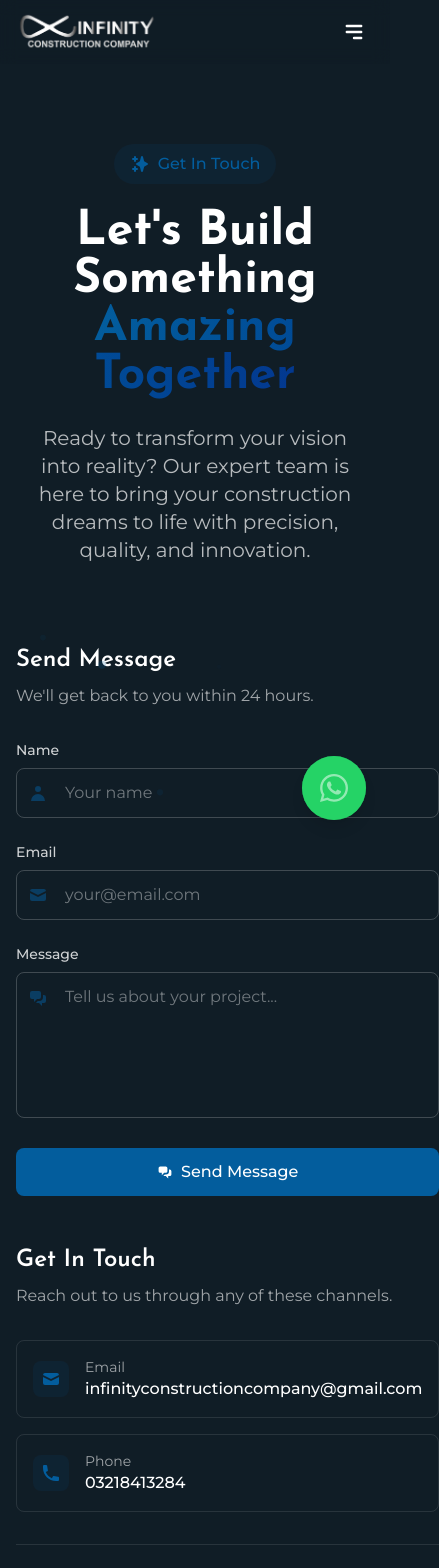
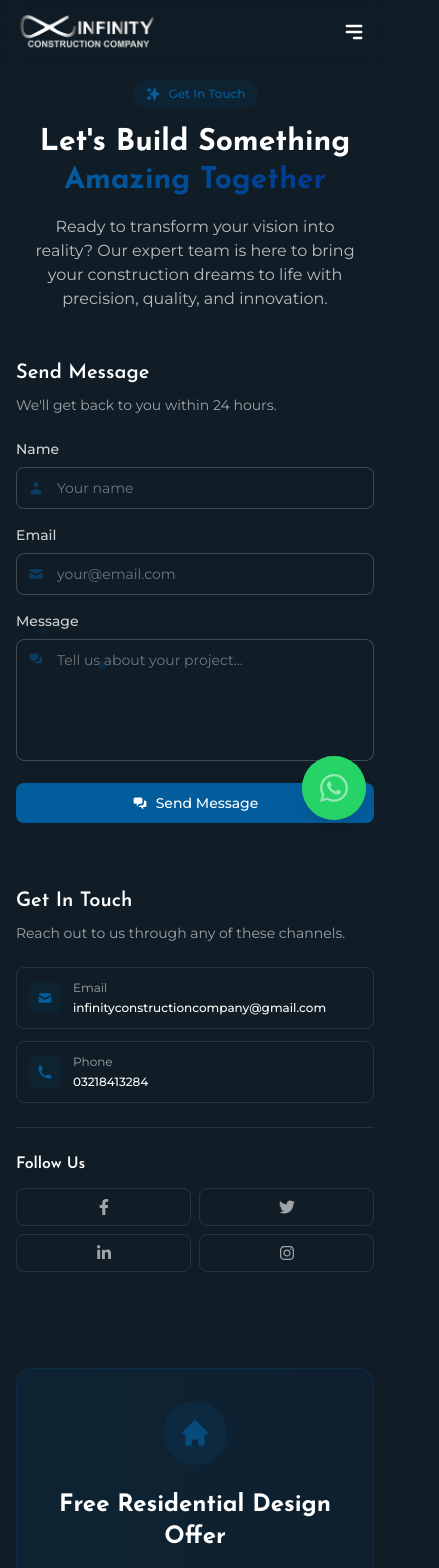
Before and after one commit to hamzaq453/infinity-construction-website, a Next.js app: page /contact in a window 390 px wide. Shown: the top 1568 px of the page, 439 px wide, since content can reach past the window. Built offline with nearby package versions, Linux system fonts and the light colour scheme.

Commit message:
all done

```diff
--- a/src/app/contact/page.tsx
+++ b/src/app/contact/page.tsx
@@ -10,9 +10,11 @@ export default function ContactPage() {
     {/* <Contact1 /> */}
     <Contact2 />
     {/* <Contact3 /> */}
-    <div className="mb-16 max-w-6xl mx-auto">
-      <Offer/>
-    </div>
+    <section className="relative px-4 py-12 sm:px-6 lg:px-8 bg-background">
+        <div className="max-w-7xl mx-auto">
+          <Offer />
+        </div>
+      </section>
     </>
   );
 };
--- a/src/components/Services/DetailPage/Hero.tsx
+++ b/src/components/Services/DetailPage/Hero.tsx
@@ -147,7 +147,7 @@ const Hero = ({
             className="flex flex-col sm:flex-row gap-4 justify-center items-center"
           >
             {/* Primary CTA */}
-            <Link href={ctaLink}>
+            <Link href="/portfolio">
               <motion.button
                 whileHover={{
                   scale: 1.05,
@@ -161,7 +161,7 @@ const Hero = ({
                   whileHover={{ y: -1 }}
                   transition={{ duration: 0.2 }}
                 >
-                  {ctaText}
+                  View Our Work
                 </motion.span>
                 <motion.div
                   className="absolute inset-0 bg-gradient-to-r from-primary to-royal opacity-0 group-hover:opacity-100"
--- a/src/components/contact/Contact2.tsx
+++ b/src/components/contact/Contact2.tsx
@@ -107,37 +107,14 @@ const Contact2 = () => {
   ];
 
   return (
-    <div className="min-h-screen bg-background py-24 px-4 sm:px-6 lg:px-8">
+    <div className="min-h-screen bg-background py-12 sm:py-16 md:py-20 lg:py-24 px-4 sm:px-6 lg:px-8">
       <div className="max-w-6xl mx-auto">
         {/* Header */}
-        {/* <motion.div
-          initial={{ opacity: 0, y: 30 }}
-          animate={{ opacity: 1, y: 0 }}
-          transition={{ duration: 0.6 }}
-          className="text-center mb-16"
-        >
-          <motion.h1
-            initial={{ opacity: 0, y: 20 }}
-            animate={{ opacity: 1, y: 0 }}
-            transition={{ duration: 0.6, delay: 0.2 }}
-            className="text-4xl md:text-5xl font-bold text-foreground mb-4 font-josefin-sans"
-          >
-            Let's <span className="text-primary">Connect</span>
-          </motion.h1>
-          <motion.p
-            initial={{ opacity: 0, y: 20 }}
-            animate={{ opacity: 1, y: 0 }}
-            transition={{ duration: 0.6, delay: 0.4 }}
-            className="text-lg text-foreground/70 font-montserrat max-w-2xl mx-auto"
-          >
-            Have a project in mind? We'd love to hear from you. Send us a message and we'll respond as soon as possible.
-          </motion.p>
-        </motion.div> */}
         <motion.section
           initial={{ opacity: 0, y: 50 }}
           animate={{ opacity: 1, y: 0 }}
           transition={{ duration: 0.8 }}
-          className="relative pt-12 pb-20 px-4 sm:px-6 lg:px-8"
+          className="relative pt-8 sm:pt-12 pb-12 sm:pb-16 md:pb-20"
         >
           <div className="max-w-7xl mx-auto">
             <div className="text-center">
@@ -145,10 +122,10 @@ const Contact2 = () => {
                 initial={{ opacity: 0, scale: 0.8 }}
                 animate={{ opacity: 1, scale: 1 }}
                 transition={{ duration: 0.6, delay: 0.2 }}
-                className="inline-flex items-center space-x-2 bg-primary/10 px-4 py-2 rounded-full mb-6"
+                className="inline-flex items-center space-x-2 bg-primary/10 px-3 sm:px-4 py-1.5 sm:py-2 rounded-full mb-4 sm:mb-6"
               >
-                <HiSparkles className="w-5 h-5 text-primary" />
-                <span className="text-primary font-medium font-montserrat">
+                <HiSparkles className="w-4 h-4 sm:w-5 sm:h-5 text-primary" />
+                <span className="text-xs sm:text-sm text-primary font-medium font-montserrat">
                   Get In Touch
                 </span>
               </motion.div>
@@ -157,7 +134,7 @@ const Contact2 = () => {
                 initial={{ opacity: 0, y: 30 }}
                 animate={{ opacity: 1, y: 0 }}
                 transition={{ duration: 0.6, delay: 0.4 }}
-                className="text-5xl md:text-7xl font-bold text-foreground mb-6 font-josefin-sans"
+                className="text-3xl sm:text-4xl md:text-5xl lg:text-6xl xl:text-7xl font-bold text-foreground mb-4 sm:mb-6 font-josefin-sans leading-tight"
               >
                 Let's Build Something
                 <br />
@@ -170,7 +147,7 @@ const Contact2 = () => {
                 initial={{ opacity: 0, y: 30 }}
                 animate={{ opacity: 1, y: 0 }}
                 transition={{ duration: 0.6, delay: 0.6 }}
-                className="text-xl text-foreground/70 max-w-3xl mx-auto font-montserrat"
+                className="text-base sm:text-lg md:text-xl text-foreground/70 max-w-3xl mx-auto font-montserrat px-4 sm:px-0"
               >
                 Ready to transform your vision into reality? Our expert team is
                 here to bring your construction dreams to life with precision,
@@ -208,82 +185,82 @@ const Contact2 = () => {
           </div>
         </motion.section>
 
-        <div className="grid lg:grid-cols-2 gap-12 lg:gap-16">
+        <div className="grid lg:grid-cols-2 gap-8 sm:gap-10 md:gap-12 lg:gap-16">
           {/* Contact Form - Minimal Design */}
           <motion.div
             initial={{ opacity: 0, x: -30 }}
             animate={{ opacity: 1, x: 0 }}
             transition={{ duration: 0.6, delay: 0.3 }}
-            className="space-y-8"
+            className="space-y-6 sm:space-y-8"
           >
             <div>
-              <h2 className="text-2xl font-semibold text-foreground mb-2 font-josefin-sans">
+              <h2 className="text-xl sm:text-2xl font-semibold text-foreground mb-2 font-josefin-sans">
                 Send Message
               </h2>
-              <p className="text-foreground/60 font-montserrat">
+              <p className="text-sm sm:text-base text-foreground/60 font-montserrat">
                 We'll get back to you within 24 hours.
               </p>
             </div>
 
             <motion.form
               onSubmit={handleSubmit}
-              className="space-y-6"
+              className="space-y-4 sm:space-y-6"
               initial={{ opacity: 0, y: 20 }}
               animate={{ opacity: 1, y: 0 }}
               transition={{ duration: 0.6, delay: 0.5 }}
             >
               {/* Name Field */}
-              <motion.div whileFocus={{ scale: 1.02 }} className="group">
+              <motion.div whileFocus={{ scale: 1.01 }} className="group">
                 <label className="block text-sm font-medium text-foreground/80 mb-2 font-montserrat">
                   Name
                 </label>
                 <div className="relative">
-                  <HiUser className="absolute left-3 top-1/2 transform -translate-y-1/2 text-primary/50 w-5 h-5 group-focus-within:text-primary transition-colors duration-300" />
+                  <HiUser className="absolute left-3 top-1/2 transform -translate-y-1/2 text-primary/50 w-4 h-4 sm:w-5 sm:h-5 group-focus-within:text-primary transition-colors duration-300" />
                   <input
                     type="text"
                     name="name"
                     value={formData.name}
                     onChange={handleInputChange}
                     required
-                    className="w-full pl-12 pr-4 py-3 bg-transparent border border-foreground/20 rounded-lg text-foreground placeholder-foreground/40 focus:outline-none focus:border-primary focus:ring-1 focus:ring-primary/30 transition-all duration-300 font-montserrat"
+                    className="w-full pl-10 sm:pl-12 pr-3 sm:pr-4 py-2.5 sm:py-3 text-sm sm:text-base bg-transparent border border-foreground/20 rounded-lg text-foreground placeholder-foreground/40 focus:outline-none focus:border-primary focus:ring-1 focus:ring-primary/30 transition-all duration-300 font-montserrat"
                     placeholder="Your name"
                   />
                 </div>
               </motion.div>
 
               {/* Email Field */}
-              <motion.div whileFocus={{ scale: 1.02 }} className="group">
+              <motion.div whileFocus={{ scale: 1.01 }} className="group">
                 <label className="block text-sm font-medium text-foreground/80 mb-2 font-montserrat">
                   Email
                 </label>
                 <div className="relative">
-                  <HiMail className="absolute left-3 top-1/2 transform -translate-y-1/2 text-primary/50 w-5 h-5 group-focus-within:text-primary transition-colors duration-300" />
+                  <HiMail className="absolute left-3 top-1/2 transform -translate-y-1/2 text-primary/50 w-4 h-4 sm:w-5 sm:h-5 group-focus-within:text-primary transition-colors duration-300" />
                   <input
                     type="email"
                     name="email"
                     value={formData.email}
                     onChange={handleInputChange}
                     required
-                    className="w-full pl-12 pr-4 py-3 bg-transparent border border-foreground/20 rounded-lg text-foreground placeholder-foreground/40 focus:outline-none focus:border-primary focus:ring-1 focus:ring-primary/30 transition-all duration-300 font-montserrat"
+                    className="w-full pl-10 sm:pl-12 pr-3 sm:pr-4 py-2.5 sm:py-3 text-sm sm:text-base bg-transparent border border-foreground/20 rounded-lg text-foreground placeholder-foreground/40 focus:outline-none focus:border-primary focus:ring-1 focus:ring-primary/30 transition-all duration-300 font-montserrat"
                     placeholder="your@email.com"
                   />
                 </div>
               </motion.div>
 
               {/* Message Field */}
-              <motion.div whileFocus={{ scale: 1.02 }} className="group">
+              <motion.div whileFocus={{ scale: 1.01 }} className="group">
                 <label className="block text-sm font-medium text-foreground/80 mb-2 font-montserrat">
                   Message
                 </label>
                 <div className="relative">
-                  <HiChatAlt2 className="absolute left-3 top-4 text-primary/50 w-5 h-5 group-focus-within:text-primary transition-colors duration-300" />
+                  <HiChatAlt2 className="absolute left-3 top-3 sm:top-4 text-primary/50 w-4 h-4 sm:w-5 sm:h-5 group-focus-within:text-primary transition-colors duration-300" />
                   <textarea
                     name="message"
                     value={formData.message}
                     onChange={handleInputChange}
                     required
                     rows={5}
-                    className="w-full pl-12 pr-4 py-3 bg-transparent border border-foreground/20 rounded-lg text-foreground placeholder-foreground/40 focus:outline-none focus:border-primary focus:ring-1 focus:ring-primary/30 transition-all duration-300 font-montserrat resize-none"
+                    className="w-full pl-10 sm:pl-12 pr-3 sm:pr-4 py-2.5 sm:py-3 text-sm sm:text-base bg-transparent border border-foreground/20 rounded-lg text-foreground placeholder-foreground/40 focus:outline-none focus:border-primary focus:ring-1 focus:ring-primary/30 transition-all duration-300 font-montserrat resize-none"
                     placeholder="Tell us about your project..."
                   />
                 </div>
@@ -298,7 +275,7 @@ const Contact2 = () => {
                   boxShadow: "0 10px 30px rgba(3, 93, 157, 0.2)",
                 }}
                 whileTap={{ scale: 0.98 }}
-                className="w-full bg-primary hover:bg-royal text-white py-3 px-6 rounded-lg font-medium transition-all duration-300 relative overflow-hidden group disabled:opacity-50 disabled:cursor-not-allowed font-montserrat"
+                className="w-full bg-primary hover:bg-royal text-white py-2.5 sm:py-3 px-4 sm:px-6 rounded-lg text-sm sm:text-base font-medium transition-all duration-300 relative overflow-hidden group disabled:opacity-50 disabled:cursor-not-allowed font-montserrat"
               >
                 <motion.span
                   className="relative z-10 flex items-center justify-center space-x-2"
@@ -315,12 +292,12 @@ const Contact2 = () => {
                         }}
                         className="w-4 h-4 border-2 border-white border-t-transparent rounded-full"
                       />
-                      <span>Sending...</span>
+                      <span className="text-sm sm:text-base">Sending...</span>
                     </>
                   ) : (
                     <>
-                      <HiChatAlt2 className="w-4 h-4" />
-                      <span>Send Message</span>
+                      <HiChatAlt2 className="w-4 h-4 sm:w-5 sm:h-5" />
+                      <span className="text-sm sm:text-base">Send Message</span>
                     </>
                   )}
                 </motion.span>
@@ -366,19 +343,19 @@ const Contact2 = () => {
             initial={{ opacity: 0, x: 30 }}
             animate={{ opacity: 1, x: 0 }}
             transition={{ duration: 0.6, delay: 0.4 }}
-            className="space-y-8"
+            className="space-y-6 sm:space-y-8 mt-8 lg:mt-0"
           >
             <div>
-              <h2 className="text-2xl font-semibold text-foreground mb-2 font-josefin-sans">
+              <h2 className="text-xl sm:text-2xl font-semibold text-foreground mb-2 font-josefin-sans">
                 Get In Touch
               </h2>
-              <p className="text-foreground/60 font-montserrat">
+              <p className="text-sm sm:text-base text-foreground/60 font-montserrat">
                 Reach out to us through any of these channels.
               </p>
             </div>
 
             {/* Contact Info Cards */}
-            <div className="space-y-4">
+            <div className="space-y-3 sm:space-y-4">
               {contactInfo.map((info, index) => (
                 <motion.a
                   key={info.label}
@@ -386,23 +363,23 @@ const Contact2 = () => {
                   initial={{ opacity: 0, y: 20 }}
                   animate={{ opacity: 1, y: 0 }}
                   transition={{ duration: 0.4, delay: 0.1 * index }}
-                  whileHover={{ scale: 1.02, x: 5 }}
-                  className="block p-4 bg-transparent border border-foreground/10 rounded-lg hover:border-primary/30 hover:bg-primary/5 transition-all duration-300 group"
+                  whileHover={{ scale: 1.01, x: 5 }}
+                  className="block p-3 sm:p-4 bg-transparent border border-foreground/10 rounded-lg hover:border-primary/30 hover:bg-primary/5 transition-all duration-300 group"
                   target="_blank"
                 >
-                  <div className="flex items-center space-x-4">
+                  <div className="flex items-center space-x-3 sm:space-x-4">
                     <motion.div
                       whileHover={{ rotate: 360 }}
                       transition={{ duration: 0.6 }}
-                      className="p-2 rounded-lg bg-primary/10 text-primary group-hover:bg-primary/20 transition-colors duration-300"
+                      className="p-2 rounded-lg bg-primary/10 text-primary group-hover:bg-primary/20 transition-colors duration-300 flex-shrink-0"
                     >
-                      <info.icon className="w-5 h-5" />
+                      <info.icon className="w-4 h-4 sm:w-5 sm:h-5" />
                     </motion.div>
-                    <div>
-                      <p className="text-sm text-foreground/60 font-montserrat">
+                    <div className="min-w-0 flex-1">
+                      <p className="text-xs sm:text-sm text-foreground/60 font-montserrat mb-1">
                         {info.label}
                       </p>
-                      <p className="text-foreground font-medium font-montserrat">
+                      <p className="text-xs sm:text-base text-foreground font-medium font-montserrat break-words">
                         {info.value}
                       </p>
                     </div>
@@ -416,12 +393,12 @@ const Contact2 = () => {
               initial={{ opacity: 0, y: 20 }}
               animate={{ opacity: 1, y: 0 }}
               transition={{ duration: 0.6, delay: 0.8 }}
-              className="pt-8 border-t border-foreground/10"
+              className="pt-6 sm:pt-8 border-t border-foreground/10"
             >
-              <h3 className="text-lg font-semibold text-foreground mb-4 font-josefin-sans">
+              <h3 className="text-base sm:text-lg font-semibold text-foreground mb-3 sm:mb-4 font-josefin-sans">
                 Follow Us
               </h3>
-              <div className="grid grid-cols-3 gap-3">
+              <div className="grid grid-cols-2 sm:grid-cols-3 gap-2 sm:gap-3">
                 {socialLinks.map((social, index) => (
                   <motion.a
                     key={index}
@@ -430,16 +407,16 @@ const Contact2 = () => {
                     animate={{ opacity: 1, scale: 1 }}
                     transition={{ duration: 0.4, delay: 0.1 * index }}
                     whileHover={{
-                      scale: 1.1,
+                      scale: 1.05,
                       y: -2,
                       boxShadow: "0 5px 15px rgba(0,0,0,0.1)",
                     }}
                     whileTap={{ scale: 0.95 }}
-                    className={`p-3 rounded-lg bg-transparent border border-foreground/10 text-foreground/60 ${social.color} transition-all duration-300 hover:border-primary/30 hover:bg-primary/5 group`}
+                    className={`p-2.5 sm:p-3 rounded-lg bg-transparent border border-foreground/10 text-foreground/60 ${social.color} transition-all duration-300 hover:border-primary/30 hover:bg-primary/5 group flex items-center justify-center`}
                     title={social.label}
                     target="_blank"
                   >
-                    <social.icon className="w-5 h-5 mx-auto" />
+                    <social.icon className="w-4 h-4 sm:w-5 sm:h-5" />
                   </motion.a>
                 ))}
               </div>
--- a/src/components/layout/Footer.tsx
+++ b/src/components/layout/Footer.tsx
@@ -1,6 +1,6 @@
 "use client";
 
-import { useState } from "react";
+import { useState, useMemo } from "react";
 import {
   HiArrowRight,
   HiMail,
@@ -10,6 +10,8 @@ import {
 import { FaFacebook, FaTwitter, FaInstagram, FaLinkedin } from "react-icons/fa";
 import Image from "next/image";
 import Link from "next/link";
+import { industrialServicesData } from "@/components/Services/industrialData";
+import { residentialServicesData } from "@/components/Services/residentialData";
 
 const Footer = () => {
   const [email, setEmail] = useState("");
@@ -21,13 +23,26 @@ const Footer = () => {
     setEmail("");
   };
 
-  const services = [
-    "Building Construction",
-    "Architecture Design",
-    "Building Renovation",
-    "Flooring & Roofing",
-    "Building Maintenance",
-  ];
+  // Get 5 random services from both industrial and residential data
+  const services = useMemo(() => {
+    // Combine all services from both arrays
+    const allServices = [
+      ...industrialServicesData.services.map((service) => ({
+        title: service.title,
+        slug: service.slug,
+        type: "industrial" as const,
+      })),
+      ...residentialServicesData.services.map((service) => ({
+        title: service.title,
+        slug: service.slug,
+        type: "residential" as const,
+      })),
+    ];
+
+    // Shuffle array and get 5 random services
+    const shuffled = [...allServices].sort(() => Math.random() - 0.5);
+    return shuffled.slice(0, 5);
+  }, []);
 
   const navigationLinks = [
     { name: "Home", href: "/" },
@@ -37,10 +52,26 @@ const Footer = () => {
   ];
 
   const socialLinks = [
-    { icon: FaFacebook, href: "https://www.facebook.com/InfinityCCPK", label: "Facebook" },
-    { icon: FaTwitter, href: "https://twitter.com/infinityCCPK", label: "Twitter" },
-    { icon: FaInstagram, href: "https://www.instagram.com/infinityccpk/", label: "Instagram" },
-    { icon: FaLinkedin, href: "https://www.linkedin.com/company/infinityccpk", label: "LinkedIn" },
+    {
+      icon: FaFacebook,
+      href: "https://www.facebook.com/InfinityCCPK",
+      label: "Facebook",
+    },
+    {
+      icon: FaTwitter,
+      href: "https://twitter.com/infinityCCPK",
+      label: "Twitter",
+    },
+    {
+      icon: FaInstagram,
+      href: "https://www.instagram.com/infinityccpk/",
+      label: "Instagram",
+    },
+    {
+      icon: FaLinkedin,
+      href: "https://www.linkedin.com/company/infinityccpk",
+      label: "LinkedIn",
+    },
   ];
 
   return (
@@ -74,15 +105,14 @@ const Footer = () => {
             </h4>
             <ul className="space-y-3">
               {services.map((service, index) => (
-                <li
-                  key={service}
-                  className={`text-sm font-montserrat transition-colors duration-300 cursor-pointer ${
-                    index === 0
-                      ? "text-primary font-semibold"
-                      : "text-foreground/70 hover:text-primary"
-                  }`}
-                >
-                  {service}
+                <li key={`${service.type}-${service.slug}`}>
+                  <Link
+                    href={`/${service.type}/${service.slug}`}
+                    className={`text-sm font-montserrat transition-colors duration-300 cursor-pointer block text-foreground/70 hover:text-primary
+                    `}
+                  >
+                    {service.title}
+                  </Link>
                 </li>
               ))}
             </ul>
@@ -108,7 +138,6 @@ const Footer = () => {
 
           {/* Newsletter Subscription */}
           <div className="lg:col-span-1">
-
             {/* <form onSubmit={handleNewsletterSubmit} className="space-y-4 mb-4">
               <div className="relative">
                 <input
@@ -136,9 +165,11 @@ const Footer = () => {
                   Call Us:
                 </div>
 
-                <a href="tel:03218413284"
-                target="_blank"
-                className="font-montserrat text-sm tracking-wide hover:underline">
+                <a
+                  href="tel:03218413284"
+                  target="_blank"
+                  className="font-montserrat text-sm tracking-wide hover:underline"
+                >
                   03218413284
                 </a>
               </div>
@@ -147,9 +178,11 @@ const Footer = () => {
                   <HiMail className="w-5 h-5 text-primary" />
                   Email Us:
                 </div>
-                <a href="mailto:infinityconstructioncompany@gmail.com"
-                target="_blank"
-                className="font-montserrat text-sm hover:underline">
+                <a
+                  href="mailto:infinityconstructioncompany@gmail.com"
+                  target="_blank"
+                  className="font-montserrat text-sm hover:underline"
+                >
                   infinityconstructioncompany@gmail.com
                 </a>
               </div>
```
Also changed, not shown: src/components/layout/Navbar.tsx (+15 -12 lines).
